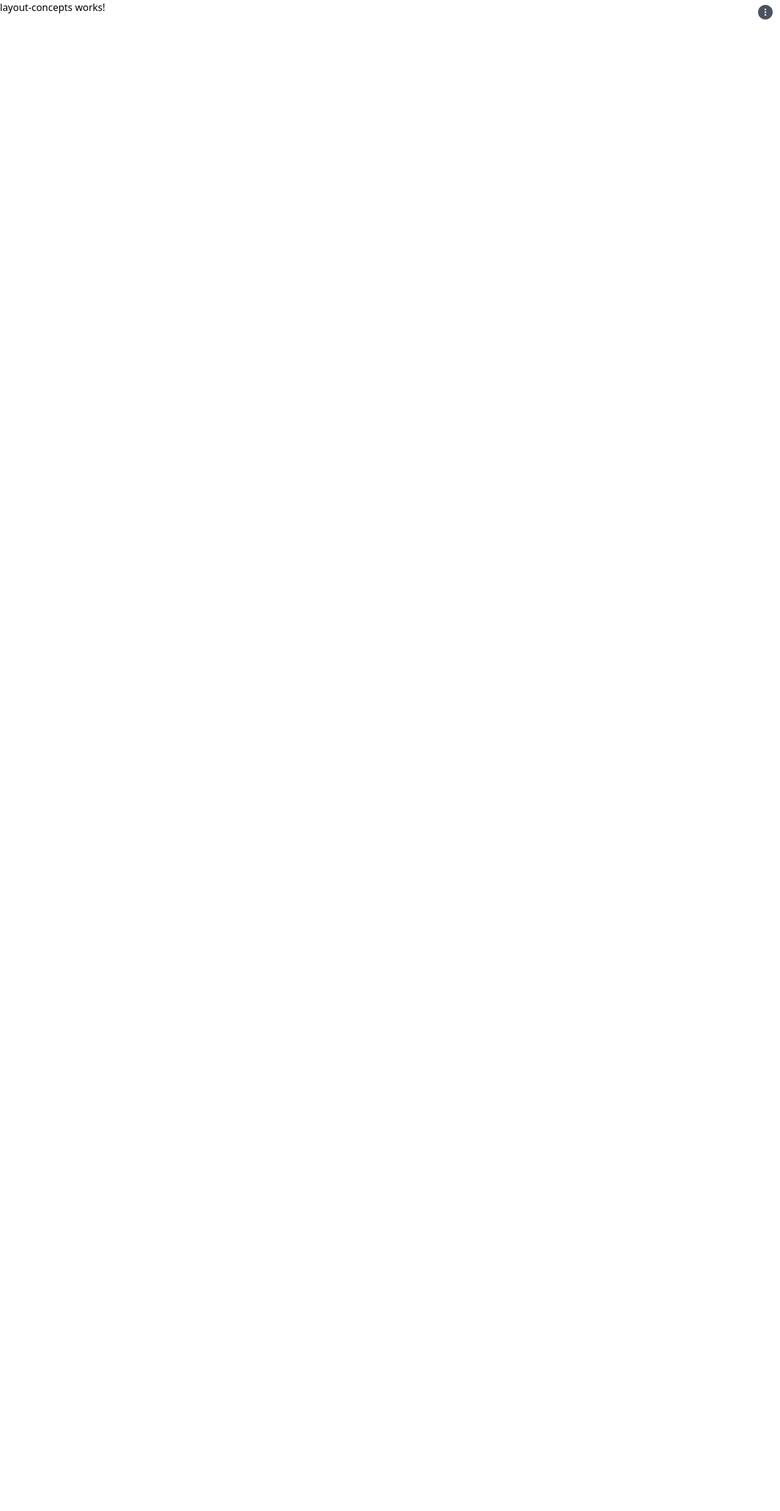
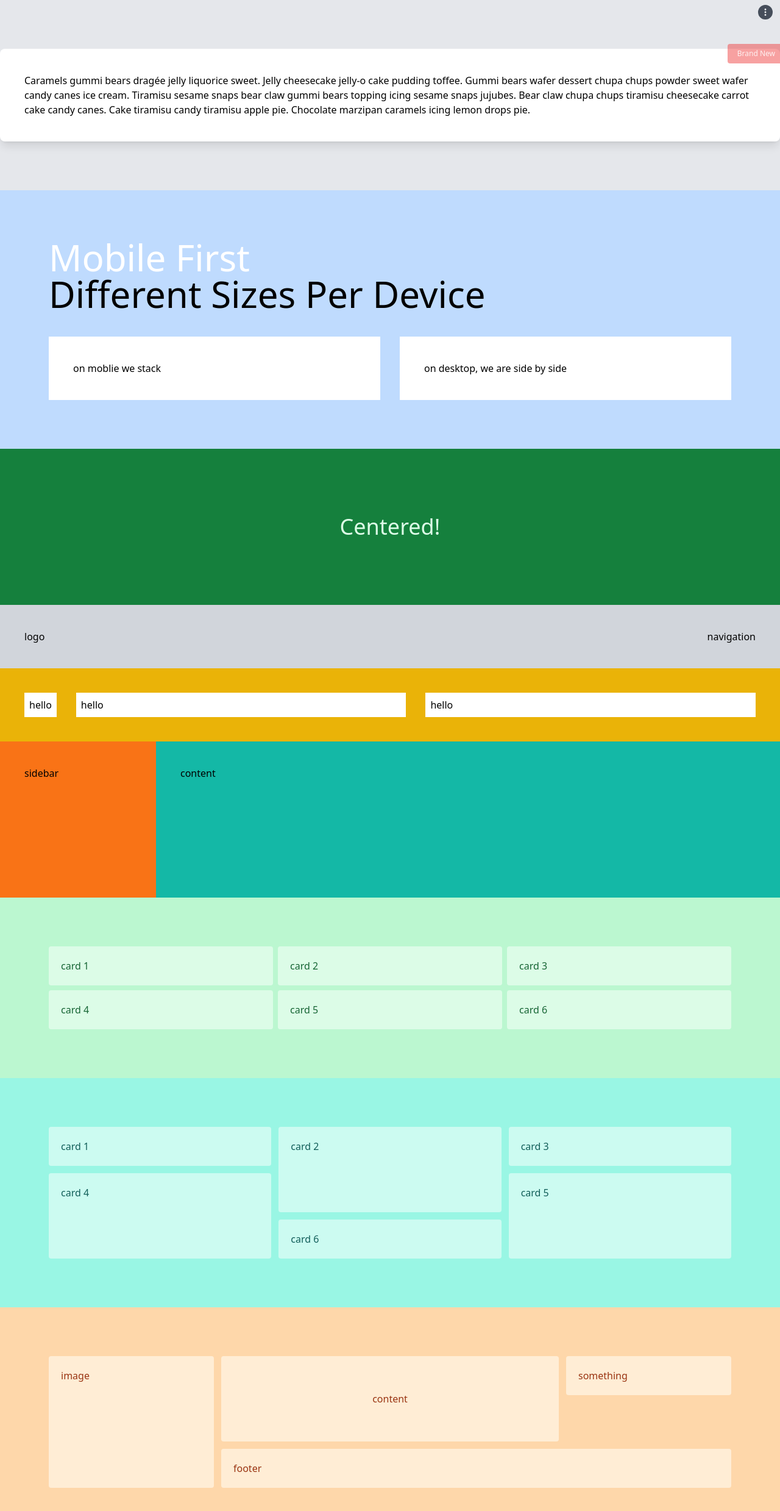
Before and after one commit to hifive33/tailwind_practice, an Angular app: page /layoutconcepts in a window 1280 px wide. Shown: the top 2478 px of the page at 61% size. Before the commit the page ends 800 px from the top, so only its background shows below. Built offline with nearby package versions, Linux system fonts and the light colour scheme.

Commit message:
Layout Concepts

```diff
--- a/src/app/components/layout-concepts/layout-concepts.component.html
+++ b/src/app/components/layout-concepts/layout-concepts.component.html
@@ -1 +1,84 @@
-<p>layout-concepts works!</p>
+<!-- Layout and Positioning -->
+<div class="py-20 bg-gray-200">
+  <div class="container mx-auto">
+    <div class="relative bg-white p-10 rounded-lg shadow-lg">
+      <!-- absolutely positioned label -->
+      <div class="absolute top-0 right-0 bg-red-500 text-red-100 text-xs rounded py-2 px-4 translate-x-2 -translate-y-2 animate-pulse">Brand New</div>
+      <p>Caramels gummi bears dragée jelly liquorice sweet. Jelly cheesecake jelly-o cake pudding toffee. Gummi bears
+        wafer dessert chupa chups powder sweet wafer candy canes ice cream. Tiramisu sesame snaps bear claw gummi bears
+        topping icing sesame snaps jujubes. Bear claw chupa chups tiramisu cheesecake carrot cake candy canes. Cake
+        tiramisu candy tiramisu apple pie. Chocolate marzipan caramels icing lemon drops pie.</p>
+    </div>
+  </div>
+</div>
+
+
+<!-- Responsive Classes -->
+<div class="bg-blue-200 p-4 lg:p-20">
+  <h2 class="text-6xl text-black md:text-red-600 lg:text-yellow-600 xl:text-white">Mobile First</h2>
+
+  <h2 class="text-3xl md:text-4xl lg:text-6xl">Different Sizes Per Device</h2>
+
+  <!-- stacking vs side by side -->
+  <div class="md:flex md:space-x-8">
+    <div class="md:w-1/2 p-10 bg-white mt-10">on moblie we stack</div>
+    <div class="md:w-1/2 p-10 bg-white mt-10">on desktop, we are side by side</div>
+  </div>
+</div>
+
+
+<!-- Flexbox -->
+<!-- centering -->
+<div class="bg-green-700 h-64 flex justify-center items-center">
+  <h2 class="text-4xl text-green-100">Centered!</h2>
+</div>
+
+<!-- navigation -->
+<div class="bg-gray-300 p-10 flex justify-between">
+  <div>logo</div>
+  <div>navigation</div>
+</div>
+
+<!-- creating a colums section -->
+<div class="bg-yellow-500 p-10 md:flex md:space-x-8 space-y-4 md:space-y-0">
+  <div class="flex-shrink bg-white p-2">hello</div>
+  <div class="flex-grow bg-white p-2">hello</div>
+  <div class="flex-grow bg-white p-2">hello</div>
+</div>
+
+<!-- sidebar -->
+<div class="bg-teal-700 h-64">
+
+  <div class="md:flex h-full items-stretch">
+    <div class="hidden md:block md:w-1/5 bg-orange-500 p-10">sidebar</div>
+    <div class="md:flex-grow bg-teal-500 p-10">content</div>
+  </div>
+
+</div>
+
+
+<!-- Grid -->
+<div class="p-20 bg-green-200 text-green-800 grid grid-cols-3 gap-2">
+  <div class="bg-green-100 rounded p-5">card 1</div>
+  <div class="bg-green-100 rounded p-5">card 2</div>
+  <div class="bg-green-100 rounded p-5">card 3</div>
+  <div class="bg-green-100 rounded p-5">card 4</div>
+  <div class="bg-green-100 rounded p-5">card 5</div>
+  <div class="bg-green-100 rounded p-5">card 6</div>
+</div>
+
+<div class="p-20 bg-teal-200 text-teal-800 grid grid-cols-3 grid-rows-3 gap-3">
+  <div class="bg-teal-100 rounded p-5">card 1</div>
+  <div class="row-span-2 bg-teal-100 rounded p-5">card 2</div>
+  <div class="bg-teal-100 rounded p-5">card 3</div>
+  <div class="row-span-2 bg-teal-100 rounded p-5">card 4</div>
+  <div class="row-span-2 bg-teal-100 rounded p-5">card 5</div>
+  <div class="bg-teal-100 rounded p-5">card 6</div>
+</div>
+
+<div class="p-20 bg-orange-200 text-orange-800 grid grid-cols-4 grid-rows-3 gap-3">
+  <div class="row-span-3 bg-orange-100 rounded p-5">image</div>
+  <div class="col-span-2  row-span-2 bg-orange-100 rounded p-5 flex items-center justify-center">content</div>
+  <div class="bg-orange-100 rounded p-5">something</div>
+  <div class="row-start-3 col-start-2 col-span-3 bg-orange-100 rounded p-5">footer</div>
+</div>
--- a/src/app/layout/navbar/navbar.component.html
+++ b/src/app/layout/navbar/navbar.component.html
@@ -8,7 +8,7 @@
       </svg>
     </a>
     <ul class="hidden group-hover:flex group-hover:flex-col">
-      <li *ngFor="let menu of menus" (click)="onClick(menu)" class="px-2 py-1 text-xs text-gray-100 bg-gray-800 hover:bg-gray-700 opacity-80 rounded cursor-pointer">
+      <li *ngFor="let menu of menus" (click)="onClick(menu)" class="px-2 py-1 text-xs text-gray-100 bg-gray-800 hover:bg-gray-700 opacity-80 first:rounded-t-md last:rounded-b-md cursor-pointer">
         {{menu.title}}
       </li>
     </ul>
```
